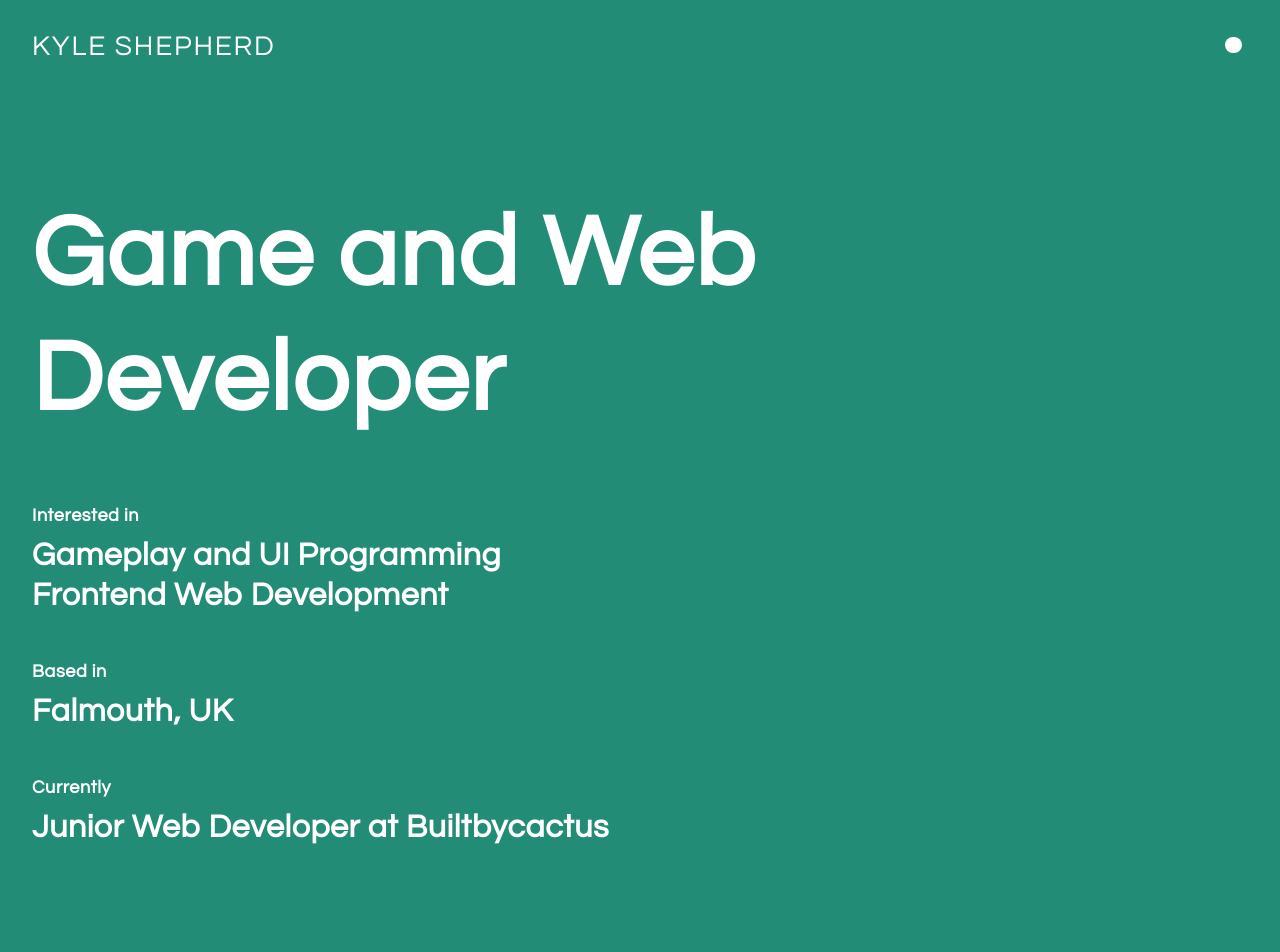
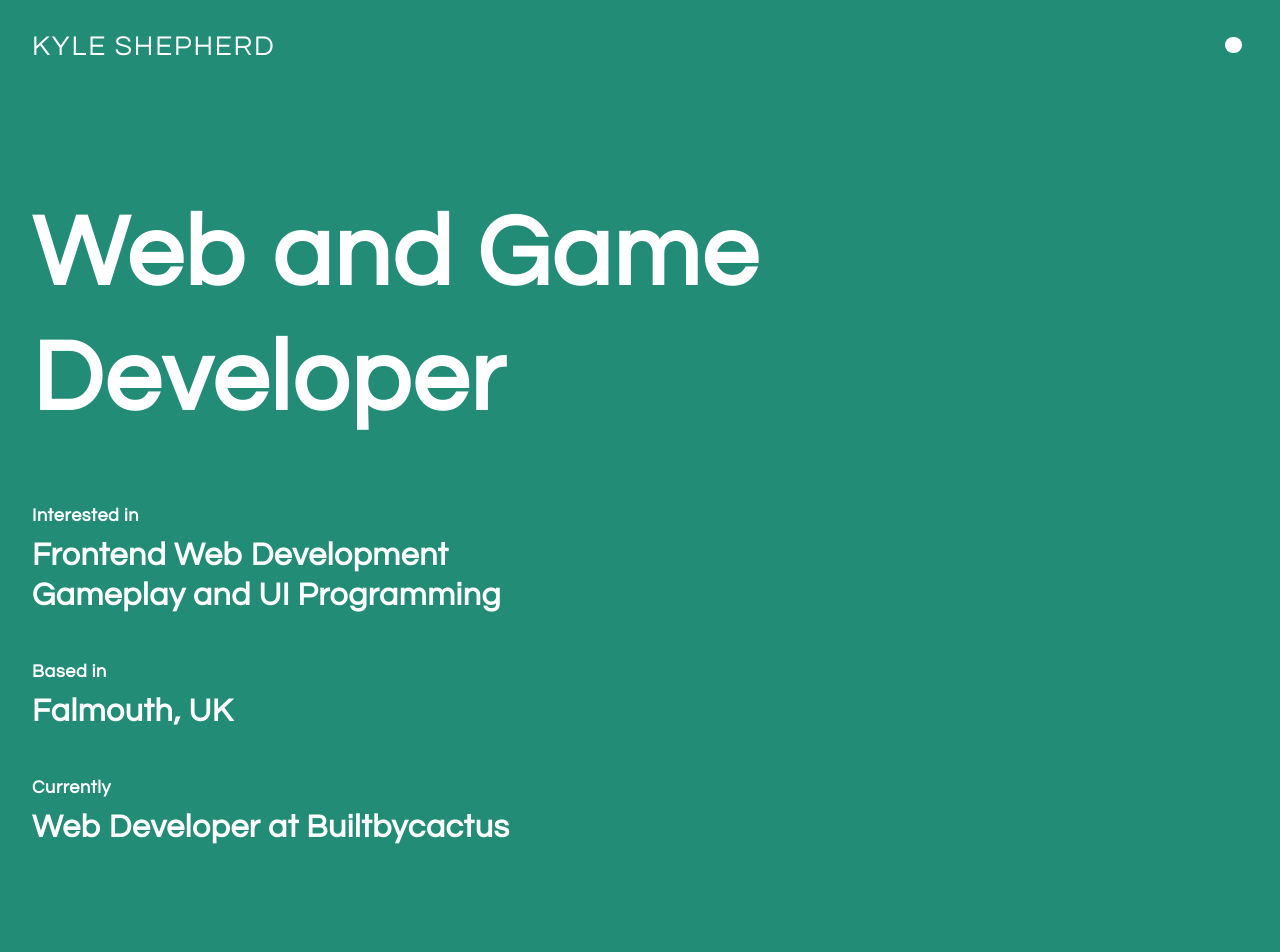
Before and after one commit to kyleshepherd/kyleshepherd.co.uk, a React (Create React App) app: page / in a window 1280 px wide. Shown: the top 952 px of the page. Built offline with nearby package versions, Linux system fonts and the light colour scheme.

Commit message:
Home page changes

```diff
--- a/src/components/HomeBanner.js
+++ b/src/components/HomeBanner.js
@@ -1,22 +1,27 @@
 import React from 'react'
 import './HomeBanner.css'
 
-function HomeBanner () {
+function HomeBanner() {
 	return (
 		<div className="homeBanner">
-      <h2 className="role">Game and Web<br></br>Developer</h2>
+			<h2 className="role">
+				Web and Game<br></br>Developer
+			</h2>
 			<h3>
-        <span>Interested in</span><br></br>
-        Gameplay and UI Programming<br></br>
-        Frontend Web Development
+				<span>Interested in</span>
+				<br></br>
+				Frontend Web Development<br></br>
+				Gameplay and UI Programming
 			</h3>
 			<h3>
-        <span>Based in</span><br></br>
+				<span>Based in</span>
+				<br></br>
 				Falmouth, UK
 			</h3>
 			<h3>
-        <span>Currently</span><br></br>
-        Junior Web Developer at Builtbycactus
+				<span>Currently</span>
+				<br></br>
+				Web Developer at Builtbycactus
 			</h3>
 		</div>
 	)
```
Lines whose indentation alone changed are shown as unchanged.
